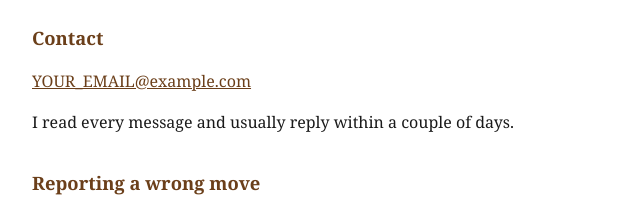
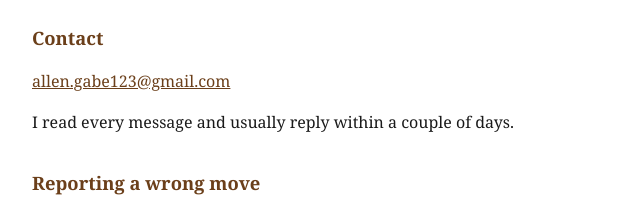
Before and after one commit to gmacallen/PawnStorm-Privacy, a plain HTML site: page support.html in a window 1280 px wide. Shown: the part 147-357 px from the top of the page, 288-928 px from the left. Drawn offline with Linux system fonts and the light colour scheme.

Commit message:
Update contact email in support.html

```diff
--- a/support.html
+++ b/support.html
@@ -21,7 +21,7 @@
 <p class="lead">Questions, bugs, or a move the app got wrong — get in touch.</p>
 
 <h2>Contact</h2>
-<p><a href="mailto:YOUR_EMAIL@example.com">YOUR_EMAIL@example.com</a></p>
+<p><a href="mailto:allen.gabe123@gmail.com">allen.gabe123@gmail.com</a></p>
 <p>I read every message and usually reply within a couple of days.</p>
 
 <h2>Reporting a wrong move</h2>
```
